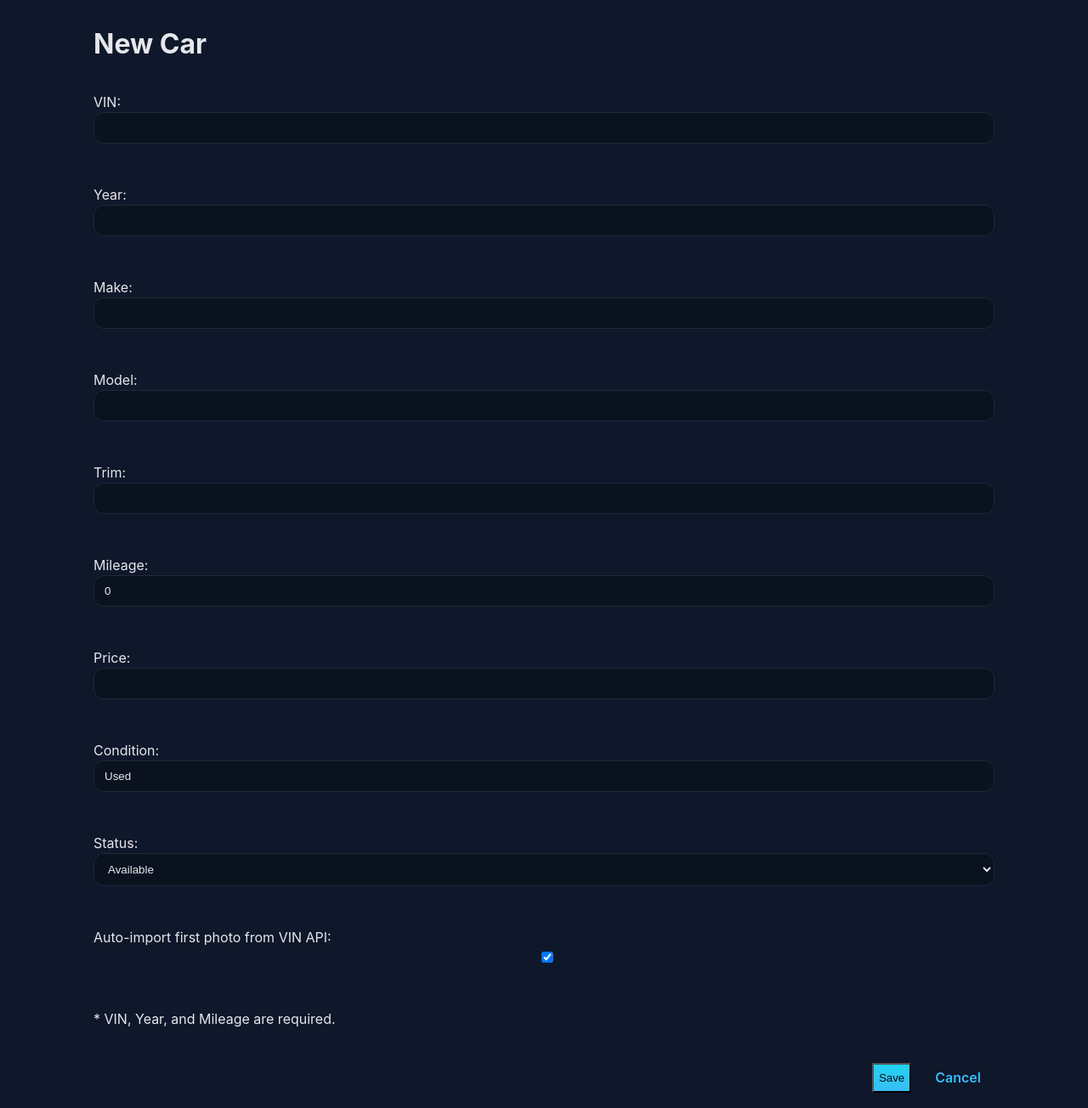
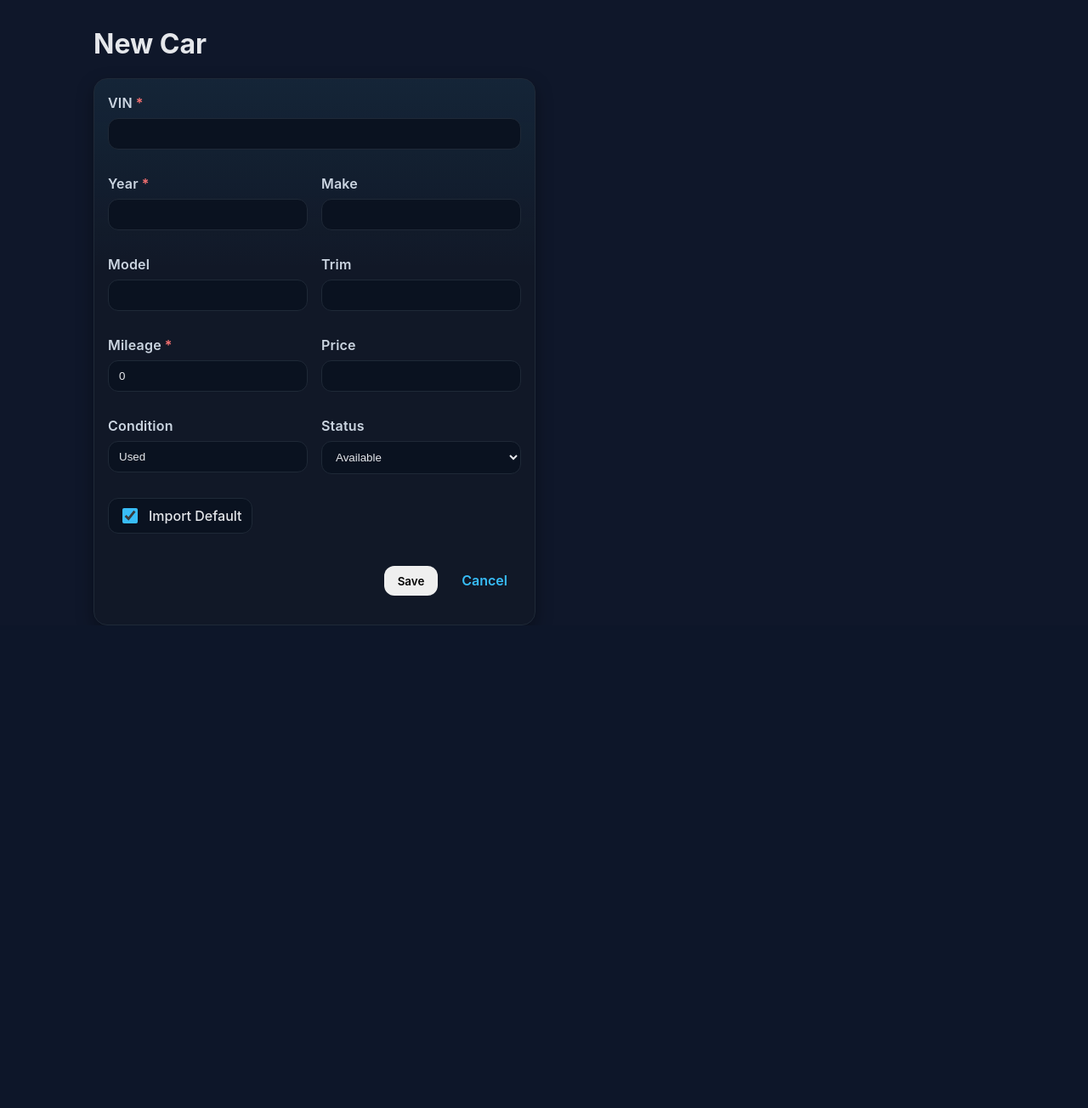
Before and after one commit to Mkac0/Echoes, a Django app: page /cars/new/ in a window 1280 px wide. Shown: the part 65-1369 px from the top of the page at 85% size. After the commit the page ends 801 px from the top, so only its background shows below. Run offline with Django 5.2, Linux system fonts and the light colour scheme; the visitor is signed in with stand-in values (Sample User, id 1).

Commit message:
car form styling in progress

```diff
--- a/autolot/forms.py
+++ b/autolot/forms.py
@@ -4,7 +4,7 @@ from .models import Profile, Car, CarPhoto, CustomerLead
 from .services import fetch_vehicle_by_vin
 
 class CarForm(forms.ModelForm):
-    auto_import_photo = forms.BooleanField(required=False, initial=True, label='Auto-import first photo from VIN API')
+    auto_import_photo = forms.BooleanField(required=False, initial=True, label='Import Default')
 
     class Meta:
         model = Car
--- a/autolot/static/css/base.css
+++ b/autolot/static/css/base.css
@@ -271,6 +271,7 @@ hr {
     justify-content: center;
     font-weight: 600;
     font-family: inherit;
+    font-size: 12;
     border-radius: 12px;
     border: none;
     padding: 8px 16px;
@@ -723,6 +724,78 @@ a:hover {
     text-align: center;
 }
 
+.xrow { margin-bottom: 14px; }
+
+.xrow .xlabel {
+    display: inline-block;
+    margin-bottom: 6px;
+    color: #cbd5e1;
+    font-weight: 600;
+    letter-spacing: .2px;
+}
+
+.xreq {
+    color: #f87171;
+    margin-left: 4px;
+}
+
+.xhelp {
+    color: #94a3b8;
+    font-size: .9rem;
+}
+
+.xerror {
+    margin-top: 6px;
+    color: #fecaca;
+    background: rgba(239,68,68,.06);
+    border: 1px solid rgba(239,68,68,.25);
+    padding: 8px 10px;
+    border-radius: 10px;
+}
+
+.form-grid {
+    display: grid;
+    grid-template-columns: repeat(2, minmax(0, 1fr));
+    gap: 14px 16px;
+}
+
+.form-grid .xrow:nth-child(1) {
+    grid-column: 1 / -1;
+}
+
+.xrow--checkbox {
+    grid-column: 1 / -1;
+}
+
+.xcheck-inline {
+  display: inline-flex;
+  align-items: center;
+  gap: 10px;
+  height: 42px;
+  padding: 0 12px;
+  background: #0a1220;
+  border: 1px solid #1f2937;
+  border-radius: 12px;
+}
+
+.xcheck-inline input[type="checkbox"] {
+    width: 18px;
+    height: 18px;
+    accent-color: #38bdf8;
+    cursor: pointer;
+    border-radius: 4px;
+}
+
+.xcheck-label {
+    color: #e5e7eb;
+    font-weight: 500;
+}
+
+.xrow--checkbox .xhelp {
+    margin-left: 6px;
+}
+
+
 @media (max-width: 700px) {
     .card-form-container {
         flex-direction: column;
--- a/autolot/templates/autolot/form.html
+++ b/autolot/templates/autolot/form.html
@@ -2,12 +2,33 @@
 {% block content %}
 
 <h1>{{ view.object|default_if_none:"New Car" }}</h1>
-<form method="post" enctype="multipart/form-data">
+<form method="post" enctype="multipart/form-data" class="card form-card car-form">
     {% csrf_token %}
-    {{ form.as_p }}
-    <p class="meta">* VIN, Year, and Mileage are required.</p>
+    <div class="form-grid">
+        {% for field in form %}
+        {% if field.name == 'auto_import_photo' %}
+            <div class="xrow xrow--checkbox">
+            <label class="xcheck-inline">
+                {{ field }}
+                <span class="xcheck-label">{{ field.label }}</span>
+            </label>
+            {% if field.help_text %}<small class="xhelp">{{ field.help_text }}</small>{% endif %}
+            {% for error in field.errors %}<div class="xerror">{{ error }}</div>{% endfor %}
+            </div>
+        {% else %}
+            <div class="xrow">
+            <label class="xlabel" for="{{ field.id_for_label }}">
+                {{ field.label }}{% if field.name in 'vin year mileage' %}<span class="xreq" title="Required">*</span>{% endif %}
+            </label>
+            {{ field }}
+            {% if field.help_text %}<small class="xhelp">{{ field.help_text }}</small>{% endif %}
+            {% for error in field.errors %}<div class="xerror">{{ error }}</div>{% endfor %}
+            </div>
+        {% endif %}
+        {% endfor %}
+    </div>
     <div class="action-links">
-        <button class="btn-primary" type="submit">Save</button>
+        <button class="btn" type="submit">Save</button>
         <a class="btn" href="{% url 'car-list' %}">Cancel</a>
     </div>
 </form>
--- a/autolot/templates/autolot/profile_detail.html
+++ b/autolot/templates/autolot/profile_detail.html
@@ -26,7 +26,7 @@
         <p class="meta"><strong>Account:</strong> {{ request.user.first_name }} {{ request.user.last_name }} — {{ request.user.email }}</p>
     </div>
     <div class="action-links mt-4">
-        <a href="{% url 'profile-edit' %}" class="btn-primary">Edit Profile</a>
+        <a href="{% url 'profile-edit' %}" class="btn">Edit</a>
     </div>
 </div>
 
```
